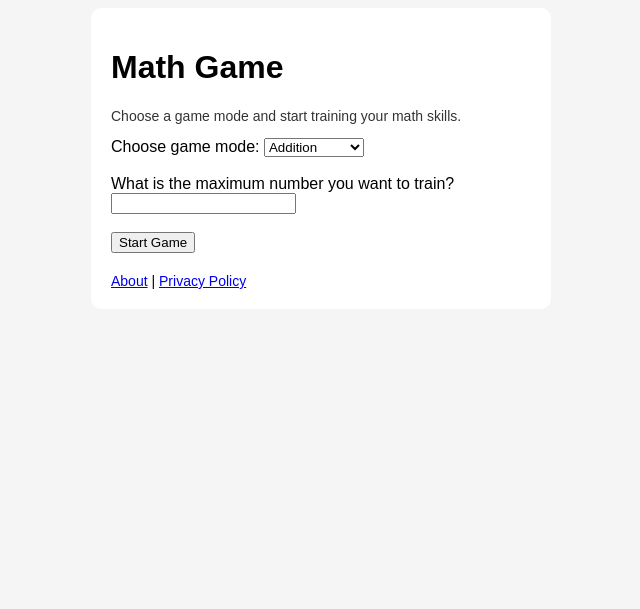
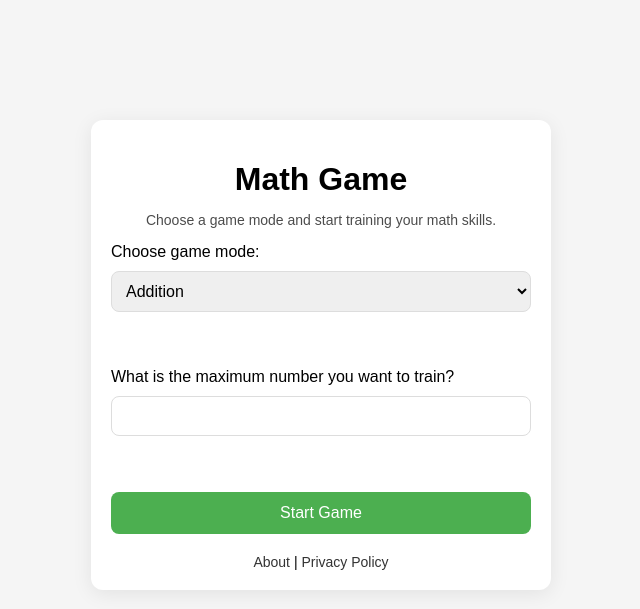
Before and after one commit to Kingkayman/math-game, a Flask app: page / in a window 1280 px wide. Shown: the top 609 px of the page, without its empty margins (319-959 px from the left). Run offline with Flask 3, Linux system fonts and the light colour scheme.

Commit message:
improve UI and stabilize layout with top ad

```diff
--- a/static/style.css
+++ b/static/style.css
@@ -1,27 +1,100 @@
 body {
-    font-family: Arial;
+    font-family: Arial, sans-serif;
     background: #f5f5f5;
+    margin: 0;
+    padding: 0;
 }
 
+/* MAIN APP BOX */
 .container {
     max-width: 420px;
-    margin: auto;
+    margin: 20px auto;
     background: white;
     padding: 20px;
-    border-radius: 10px;
+    border-radius: 12px;
+    box-shadow: 0 4px 20px rgba(0,0,0,0.08);
 }
 
-.ad-banner-top {
+/* HEADER */
+h1 {
+    text-align: center;
     margin-bottom: 10px;
-    text-align: center;
 }
 
+/* TOP AD */
+.ad-top {
+    width: 100%;
+    max-width: 420px;
+    margin: 10px auto 0 auto;
+    min-height: 90px; /* viktig för stabil layout */
+    display: flex;
+    justify-content: center;
+    align-items: center;
+}
+
+/* INFO TEXT */
+.info-text {
+    text-align: center;
+    font-size: 14px;
+    opacity: 0.7;
+    margin-bottom: 15px;
+}
+
+/* GAME INFO */
+p {
+    text-align: center;
+    font-size: 16px;
+}
+
+/* QUESTION */
+h2 {
+    text-align: center;
+    font-size: 24px;
+    margin: 20px 0;
+}
+
+/* FORM */
+form {
+    display: flex;
+    flex-direction: column;
+    gap: 10px;
+}
+
+/* INPUT */
+input, select {
+    padding: 10px;
+    font-size: 16px;
+    border: 1px solid #ddd;
+    border-radius: 8px;
+}
+
+/* BUTTON */
+button {
+    padding: 12px;
+    font-size: 16px;
+    background: #4CAF50;
+    color: white;
+    border: none;
+    border-radius: 8px;
+    cursor: pointer;
+}
+
+button:hover {
+    background: #45a049;
+}
+
+/* FOOTER */
 .footer {
     margin-top: 20px;
+    text-align: center;
     font-size: 14px;
 }
 
-.info-text {
-    font-size: 14px;
-    opacity: 0.8;
+.footer a {
+    color: #333;
+    text-decoration: none;
 }
+
+.footer a:hover {
+    text-decoration: underline;
+}
--- a/templates/index.html
+++ b/templates/index.html
@@ -17,6 +17,20 @@
 
 <body>
 
+<!-- 🔝 ONLY TOP AD -->
+<div class="ad-top">
+    <ins class="adsbygoogle"
+         style="display:block"
+         data-ad-client="ca-pub-6875340177287559"
+         data-ad-slot="auto"
+         data-ad-format="auto"
+         data-full-width-responsive="true"></ins>
+
+    <script>
+         (adsbygoogle = window.adsbygoogle || []).push({});
+    </script>
+</div>
+
 <div class="container">
 
     <h1>Math Game</h1>
@@ -24,20 +38,6 @@
     {% if not question_data and not finished %}
         <p class="info-text">Choose a game mode and start training your math skills.</p>
     {% endif %}
-
-    <!-- TOP AD -->
-    <div class="ad-banner-top">
-        <ins class="adsbygoogle"
-             style="display:block"
-             data-ad-client="ca-pub-6875340177287559"
-             data-ad-slot="auto"
-             data-ad-format="auto"
-             data-full-width-responsive="true"></ins>
-
-        <script>
-             (adsbygoogle = window.adsbygoogle || []).push({});
-        </script>
-    </div>
 
     {% if finished %}
 
@@ -70,7 +70,6 @@
 
         </form>
 
-        <!-- DYNAMISK TEXT (JS) -->
         <script>
             const gameType = document.getElementById("gameType");
             const label = document.getElementById("dynamicLabel");
```
